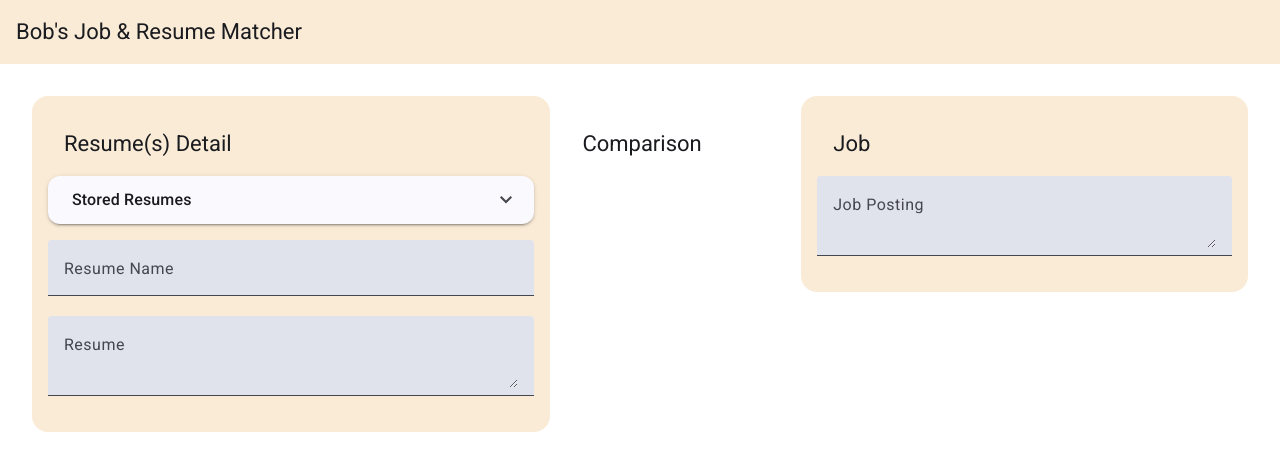
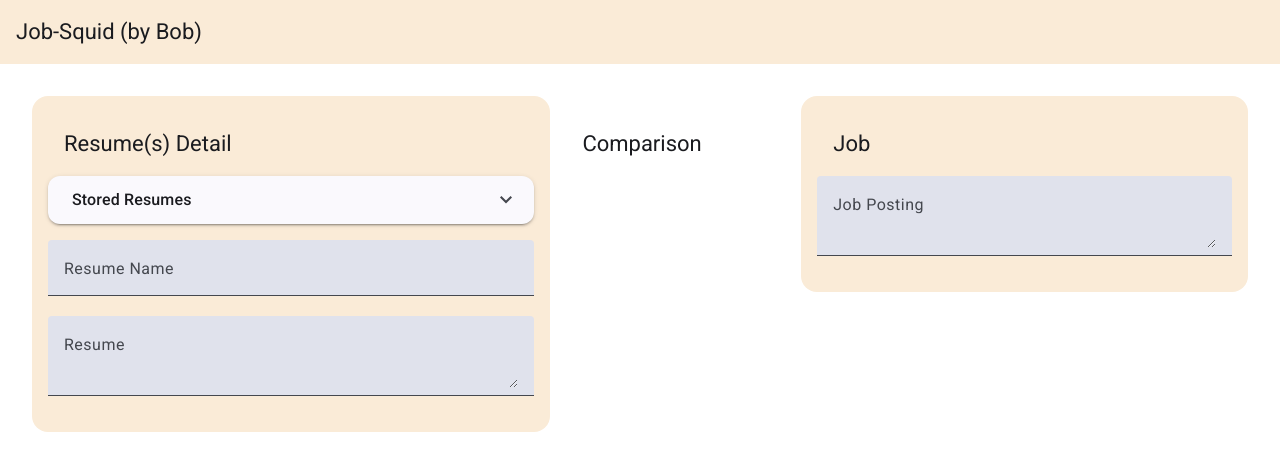
Before and after one commit to bob-fornal/jobs--job-n-resume-comparison, an Angular app: page /comparison in a window 1280 px wide. Shown: the top 470 px of the page. Built offline with nearby package versions, Linux system fonts and the light colour scheme.

Commit message:
Updating Title

```diff
--- a/src/app/app.component.html
+++ b/src/app/app.component.html
@@ -1,5 +1,5 @@
 <mat-toolbar class="title-toolbar">
-  <span>Bob's Job & Resume Matcher</span>
+  <span>Job-Squid (by Bob)</span>
 </mat-toolbar>
 
 <router-outlet />
```
